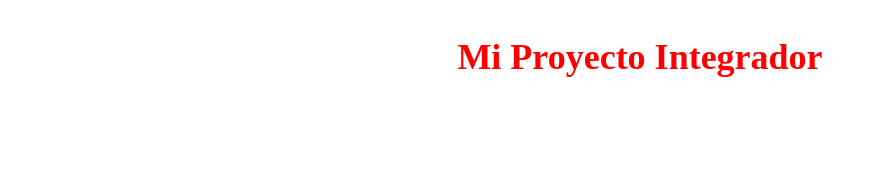
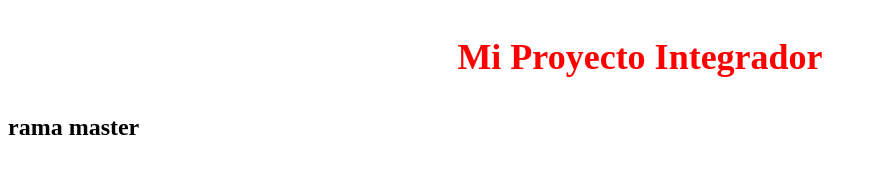
Before and after one commit to aha-quijote/proyecto-integrador, a plain HTML site: page index.html in a window 1280 px wide. Shown: the whole page, without its empty margins (0-875 px from the left). Drawn offline with Linux system fonts and the light colour scheme.

Commit message:
modificación index master

```diff
--- a/index.html
+++ b/index.html
@@ -8,6 +8,7 @@
 <body>
     <section>
        <h3>Mi Proyecto Integrador</h3>
+       <h1>rama master</h1>
     </section>
 </body>
 </html>
```
